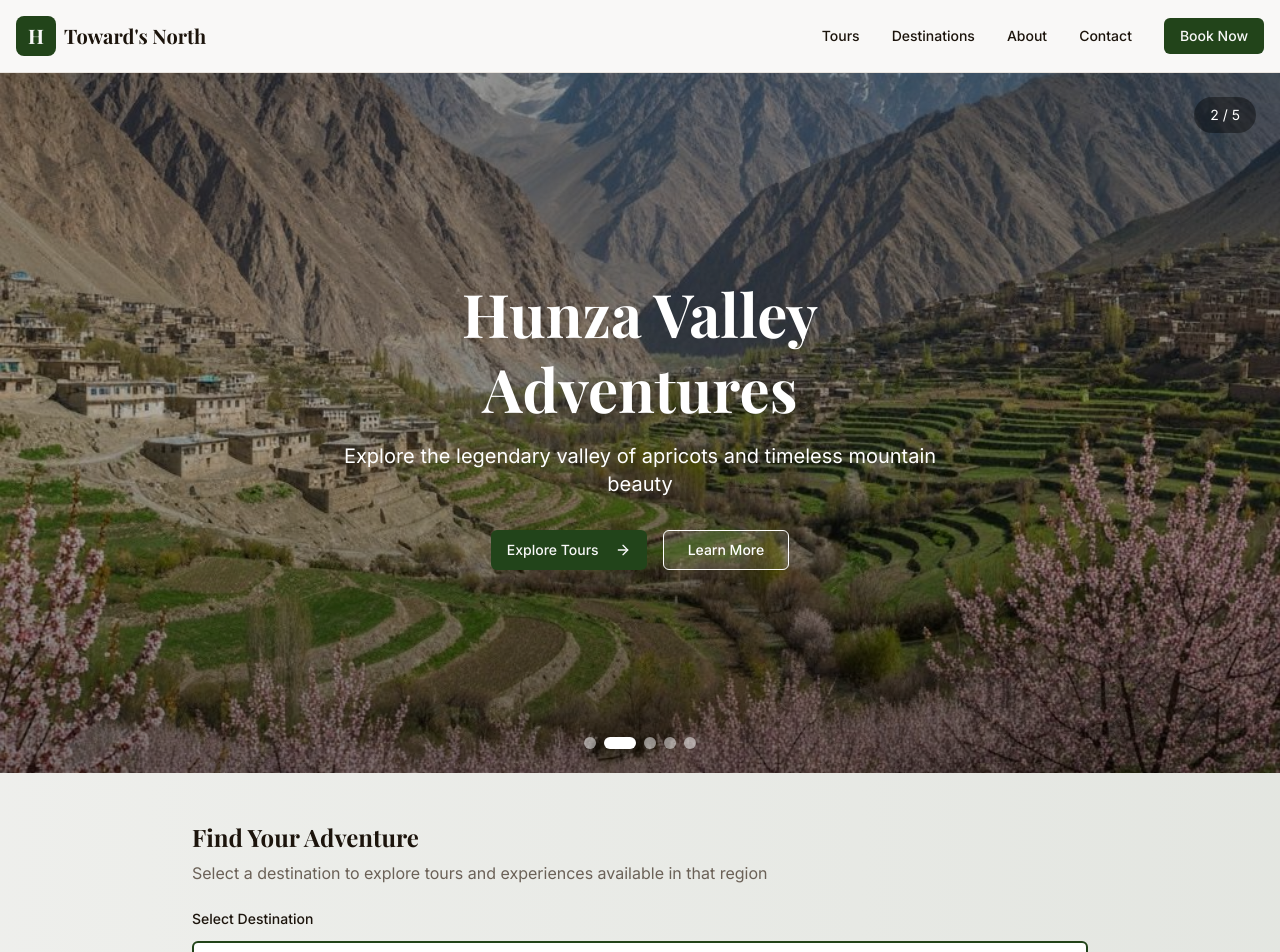
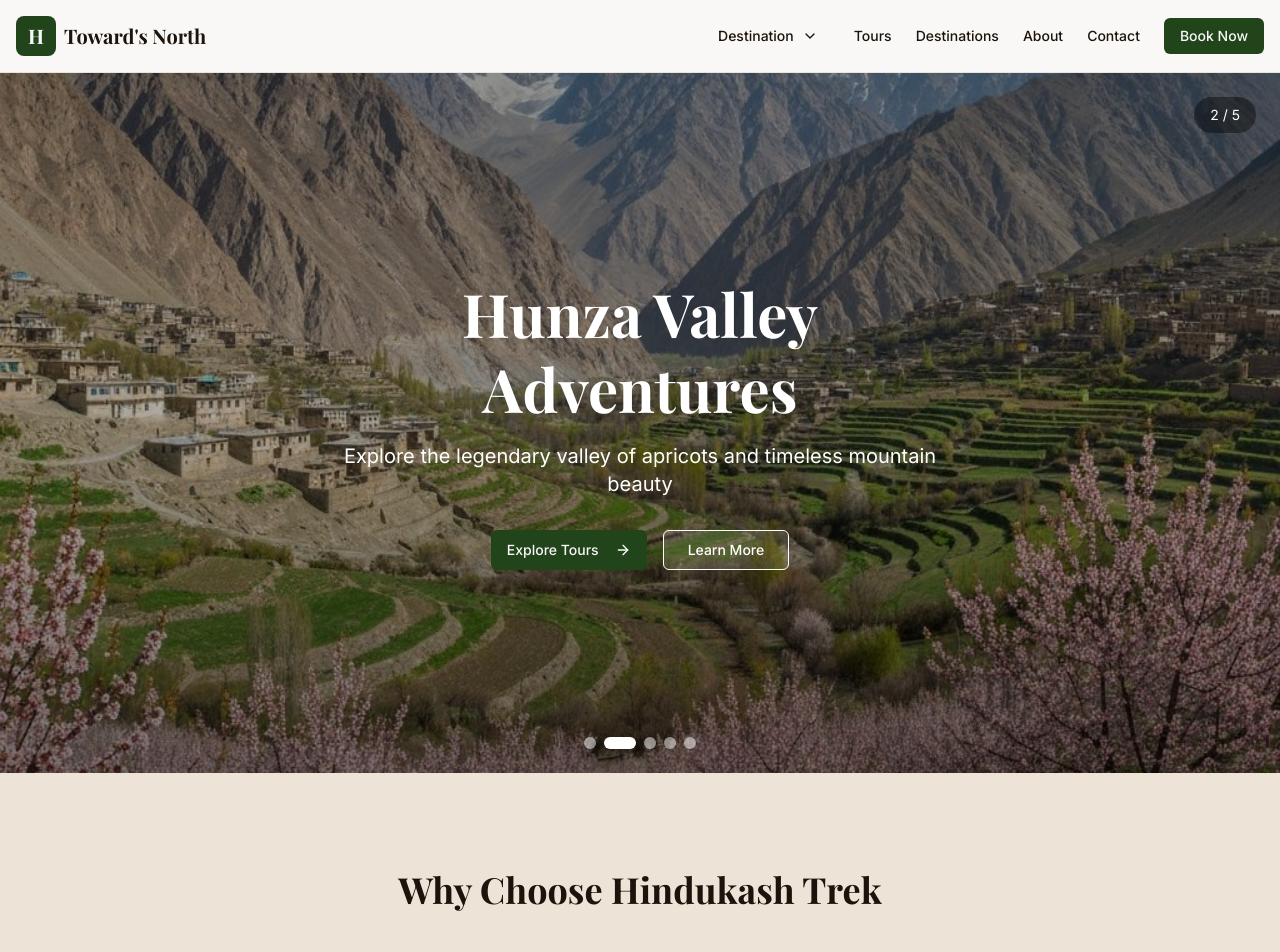
Before and after one commit to Zakawatali/HindukashTour, a Next.js app: page / in a window 1280 px wide. Shown: the top 952 px of the page. Built offline with nearby package versions, Linux system fonts and the light colour scheme; a web font is replaced by a local one.

Commit message:
feat: move destination dropdown to navbar
Create and integrate compact navbar dropdown and remove it from home page.

Co-authored-by: Zakawat Ali <204383996+Zakawatali@users.noreply.github.com>

```diff
--- a/app/page.tsx
+++ b/app/page.tsx
@@ -6,7 +6,7 @@ import { Footer } from '@/components/footer'
 import { HeroSlider } from '@/components/hero-slider'
 import { TourCard } from '@/components/tour-card'
 import { DestinationCard } from '@/components/destination-card'
-import { DestinationSelector } from '@/components/destination-selector'
+
 import { Button } from '@/components/ui/button'
 import { tours, destinations, testimonials, heroSlides } from '@/lib/tours-data'
 
@@ -30,21 +30,6 @@ export default function Home() {
 
       {/* Hero Slider Section */}
       <HeroSlider slides={heroSlides} />
-
-      {/* Destination Selector Section */}
-      <section className="py-12 px-4 bg-gradient-to-r from-primary/5 to-primary/10 border-b border-border overflow-visible">
-        <div className="max-w-4xl mx-auto">
-          <div className="mb-6">
-            <h3 className="font-serif text-2xl font-bold text-foreground mb-2">
-              Find Your Adventure
-            </h3>
-            <p className="text-muted-foreground">
-              Select a destination to explore tours and experiences available in that region
-            </p>
-          </div>
-          <DestinationSelector />
-        </div>
-      </section>
 
       {/* Why Choose Us */}
       <section className="py-16 md:py-24 px-4 bg-secondary">
--- /dev/null
+++ b/components/destination-dropdown.tsx
@@ -0,0 +1,85 @@
+'use client'
+
+import { useState, useRef, useEffect } from 'react'
+import { ChevronDown } from 'lucide-react'
+import { cities } from '@/lib/tours-data'
+
+interface DestinationDropdownProps {
+  onSelectCity?: (cityId: string) => void
+}
+
+export function DestinationDropdown({ onSelectCity }: DestinationDropdownProps) {
+  const [selectedCity, setSelectedCity] = useState<string>('')
+  const [isOpen, setIsOpen] = useState(false)
+  const dropdownRef = useRef<HTMLDivElement>(null)
+
+  const handleCityChange = (cityId: string) => {
+    setSelectedCity(cityId)
+    setIsOpen(false)
+    onSelectCity?.(cityId)
+  }
+
+  // Group cities by region
+  const citiesByRegion = cities.reduce((acc, city) => {
+    if (!acc[city.region]) {
+      acc[city.region] = []
+    }
+    acc[city.region].push(city)
+    return acc
+  }, {} as Record<string, typeof cities>)
+
+  // Close dropdown when clicking outside
+  useEffect(() => {
+    function handleClickOutside(event: MouseEvent) {
+      if (dropdownRef.current && !dropdownRef.current.contains(event.target as Node)) {
+        setIsOpen(false)
+      }
+    }
+
+    document.addEventListener('mousedown', handleClickOutside)
+    return () => document.removeEventListener('mousedown', handleClickOutside)
+  }, [])
+
+  const selectedCityName = cities.find(c => c.id === selectedCity)?.name
+
+  return (
+    <div className="relative" ref={dropdownRef}>
+      <button
+        onClick={() => setIsOpen(!isOpen)}
+        className="flex items-center gap-2 px-3 py-2 rounded-md text-sm font-medium text-foreground hover:bg-primary/10 transition-colors whitespace-nowrap"
+      >
+        <span className="hidden sm:inline">
+          {selectedCityName ? `📍 ${selectedCityName}` : 'Destination'}
+        </span>
+        <span className="sm:hidden">Destination</span>
+        <ChevronDown
+          size={16}
+          className={`transition-transform ${isOpen ? 'rotate-180' : ''}`}
+        />
+      </button>
+
+      {isOpen && (
+        <div className="absolute left-0 mt-2 w-64 bg-white border-2 border-primary rounded-md shadow-lg z-50">
+          <div className="max-h-96 overflow-y-auto">
+            {Object.entries(citiesByRegion).map(([region, regionCities]) => (
+              <div key={region}>
+                <div className="px-3 py-2 bg-primary/10 sticky top-0 font-semibold text-primary text-xs uppercase">
+                  {region}
+                </div>
+                {regionCities.map((city) => (
+                  <button
+                    key={city.id}
+                    onClick={() => handleCityChange(city.id)}
+                    className="w-full text-left px-3 py-2 hover:bg-primary/10 transition-colors border-b border-border/50 last:border-b-0 text-sm"
+                  >
+                    <div className="font-medium text-foreground">{city.name}</div>
+                  </button>
+                ))}
+              </div>
+            ))}
+          </div>
+        </div>
+      )}
+    </div>
+  )
+}
--- a/components/header.tsx
+++ b/components/header.tsx
@@ -4,6 +4,7 @@ import Link from 'next/link'
 import { Menu, X } from 'lucide-react'
 import { useState } from 'react'
 import { Button } from '@/components/ui/button'
+import { DestinationDropdown } from '@/components/destination-dropdown'
 
 export function Header() {
   const [isOpen, setIsOpen] = useState(false)
@@ -28,7 +29,9 @@ export function Header() {
         </Link>
 
         {/* Desktop Navigation */}
-        <div className="hidden md:flex items-center gap-8">
+        <div className="hidden md:flex items-center gap-6">
+          <DestinationDropdown />
+          <div className="flex items-center gap-6">
             {navItems.map((item) => (
               <Link
                 key={item.href}
@@ -38,6 +41,7 @@ export function Header() {
                 {item.label}
               </Link>
             ))}
+          </div>
           <Button asChild className="bg-primary hover:bg-primary/90">
             <Link href="/contact">Book Now</Link>
           </Button>
```
Lines whose indentation alone changed are shown as unchanged.
